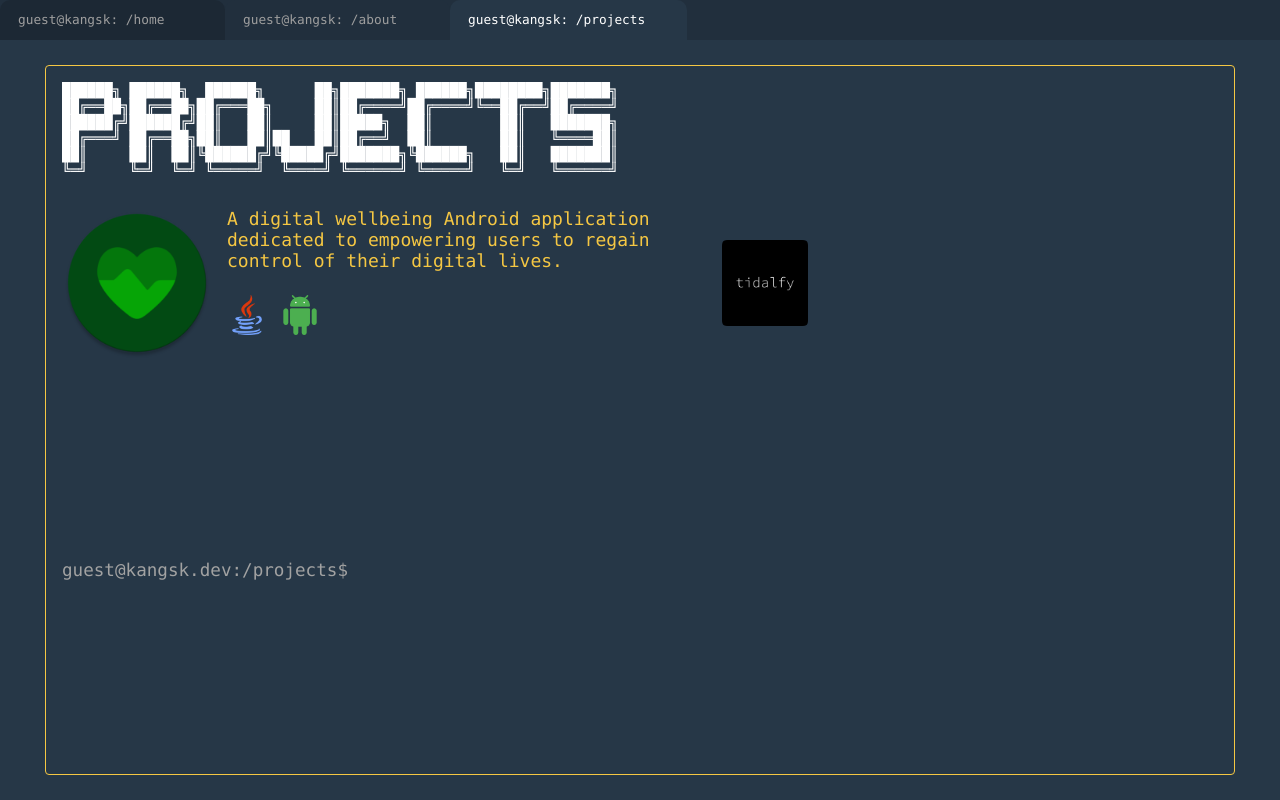
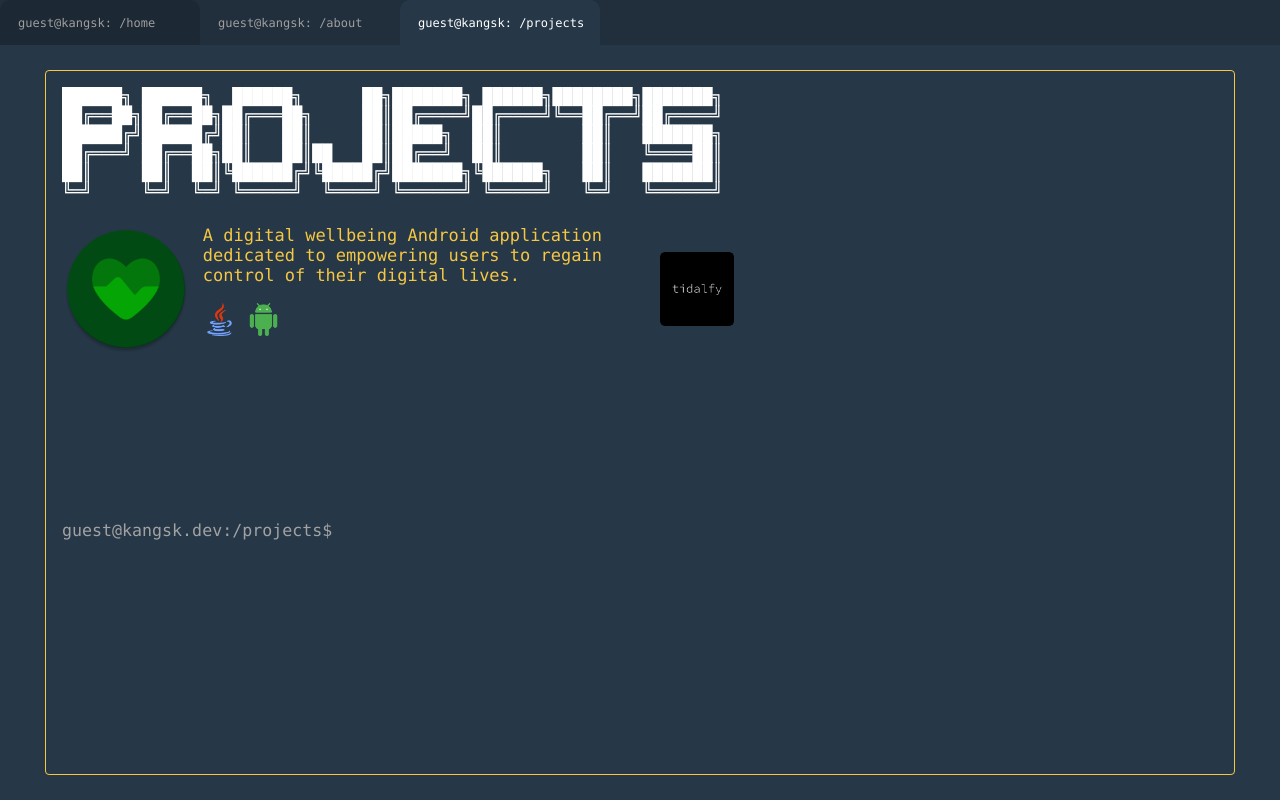
Before and after one commit to skang188144/kangsk.dev, a React (Create React App) app: page /projects in a window 1280 px wide. Built offline with nearby package versions, Linux system fonts and the light colour scheme.

Commit message:
Replace hard coded pixel units with responsive vh/vw units.

```diff
--- a/public/index.html
+++ b/public/index.html
@@ -1,5 +1,5 @@
 <!DOCTYPE html>
-<html lang="en" style="background-color: #263747; width: 100vw; min-width: 675px; height: 100vh;">
+<html lang="en" style="background-color: #263747; width: 100vw; min-width: 600px; height: 100vh;">
   <head>
     <meta charset="utf-8" />
     <link rel="icon" href="%PUBLIC_URL%/KangskDevIcon.png" />
--- a/src/App.css
+++ b/src/App.css
@@ -1,6 +1,6 @@
 .App {
     background-color: #263747;
     width: 100vw;
-    min-width: 675px;
+    min-width: 600px;
     height: 100vh;
 }
--- a/src/components/Navbar.css
+++ b/src/components/Navbar.css
@@ -3,7 +3,7 @@
     color: white;
     display: flex;
     align-items: center;
-    height: 40px;
+    height: 45px;
     width: 100vw;
     min-width: fit-content;
 }
@@ -14,17 +14,18 @@
     list-style: none;
     display: flex;
     height: inherit;
+    width: inherit;
+    min-width: inherit;
 }
 
 .Navbar ul li {
     display: inline;
     list-style: none;
-    font-size: 0.8rem;
+    font-size: max(0.85vw, 12px);
     border-radius: 10px 10px 0px 0px;
-    width: 225px;
+    width: max(15.5vw, 200px);
     min-width: fit-content;
     height: inherit;
-    min-height: fit-content;
     font-family: 'Fira Mono', Consolas, Menlo, Monaco, 'Courier New', Courier, monospace;
     background-color: #212f3d;
     color: #9e9e9e;
@@ -44,9 +45,8 @@ a {
     text-decoration: none;
     display: block;
     padding-left: 18px;
-    padding-right: 42px;
-    padding-top: 12px;
-    padding-bottom: 12px;
-    width: fit-content;
+    height: inherit;
+    width: calc(inherit - 18px);
     text-wrap: nowrap;
+    align-content: center;
 }
--- a/src/components/TerminalComponent.css
+++ b/src/components/TerminalComponent.css
@@ -1,7 +1,7 @@
 .Terminal {
     background: #263747;
     color: white;
-    font-size: 1.1rem;
+    font-size: max(1.3vw, 12px);
     font-family: 'Fira Mono', Consolas, Menlo, Monaco, 'Courier New', Courier, monospace;
     border-radius: 4px;
     margin: 25px 45px 25px 45px;
@@ -9,18 +9,18 @@
     position: relative;
     border: 1px solid #f5c743;
     width: calc(100vw - 124px);
-    min-width: 551px;
+    min-width: 476px;
     height: inherit;
-    max-height: calc(100vh - 124px);
+    max-height: calc(100vh - 129px);
 }
 
 .TerminalContainer {
     overflow: auto;
     display: flex;
     flex-direction: column;
-    height: calc(100vh - 124px);
+    height: calc(100vh - 129px);
     width: calc(100vw - 124px);
-    min-width: 551px;
+    min-width: 476px;
 }
 
 .TerminalLine {
--- a/src/components/pages/About.css
+++ b/src/components/pages/About.css
@@ -13,7 +13,7 @@
 }
 
 .AboutTitle {
-    font-size: 0.875rem;
+    font-size: max(1.3vw, 12px);
     display: inline-block;
     white-space: pre;
     flex-shrink: 0;
@@ -23,7 +23,7 @@
 .AboutHeadshotImage {
     margin-left: auto;
     margin-right: auto;
-    width: 300px;
+    width: max(20vw, 184.6px);
     animation: scale-in-center 0.5s;
     animation-play-state: paused;
     animation-fill-mode: forwards;
@@ -36,24 +36,24 @@
     display: flex;
     flex-direction: row;
     flex-shrink: 0;
-    padding-bottom: 50px;
+    padding-bottom: max(3.33vw, 30.7px);
     justify-content: center;
 }
 
 .AboutGitHubIconContainer {
-    width: 30px;
+    width: max(2vw, 18.4px);
     padding: 0;
-    margin-right: 15px;
+    margin-right: 1vw;
 }
 
 .AboutLinkedInIconContainer {
-    width: 30px;
+    width: max(2vw, 18.4px);
     padding: 0;
-    margin-left: 15px;
+    margin-left: 1vw;
 }
 
 .AboutGitHubIcon {
-    width: 30px;
+    width: max(2vw, 18.4px);
     animation: scale-in-center 0.5s;
     animation-play-state: paused;
     animation-fill-mode: forwards;
@@ -63,7 +63,7 @@
 }
 
 .AboutLinkedInIcon {
-    width: 30px;
+    width: max(2vw, 18.4px);
     animation: scale-in-center 0.5s;
     animation-play-state: paused;
     animation-fill-mode: forwards;
@@ -82,7 +82,7 @@
 }
 
 .AboutText {
-    font-size: 1.125rem;
+    font-size: max(1.329vw, 12.267px);
     color: #f5c743;
     display: inline-block;
     overflow: hidden;
@@ -96,7 +96,7 @@
     flex-direction: row;
     flex-shrink: 0;
     justify-content: center;
-    margin-top: 20px;
+    margin-top: max(1.33vw, 12.2px);
 }
 
 .AboutTechnologiesIconRowContainer2 {
@@ -104,13 +104,13 @@
     flex-direction: row;
     flex-shrink: 0;
     justify-content: center;
-    margin-top: 20px;
+    margin-top: max(1.33vw, 12.2px);
 }
 
 .AboutJavaIconContainer {
     display: flex;
     flex-shrink: 0;
-    width: 50px;
+    width: max(3.33vw, 30.7px);
     margin-right: auto;
     margin-left: auto;
     margin-top: auto;
@@ -118,7 +118,7 @@
 }
 
 .AboutJavaIcon {
-    width: 50px;
+    width: max(3.33vw, 30.7px);
     opacity: 0;
     animation: scale-in-center 0.5s;
     animation-play-state: paused;
@@ -131,7 +131,7 @@
 .AboutPythonIconContainer {
     display: flex;
     flex-shrink: 0;
-    width: 50px;
+    width: max(3.33vw, 30.7px);
     margin-right: auto;
     margin-left: auto;
     margin-top: auto;
@@ -139,7 +139,7 @@
 }
 
 .AboutPythonIcon {
-    width: 50px;
+    width: max(3.33vw, 30.7px);
     opacity: 0;
     animation: scale-in-center 0.5s;
     animation-play-state: paused;
@@ -152,7 +152,7 @@
 .AboutCIconContainer {
     display: flex;
     flex-shrink: 0;
-    width: 50px;
+    width: max(3.33vw, 30.7px);
     margin-right: auto;
     margin-left: auto;
     margin-top: auto;
@@ -160,7 +160,7 @@
 }
 
 .AboutCIcon {
-    width: 50px;
+    width: max(3.33vw, 30.7px);
     opacity: 0;
     animation: scale-in-center 0.5s;
     animation-play-state: paused;
@@ -173,7 +173,7 @@
 .AboutOCamlIconContainer {
     display: flex;
     flex-shrink: 0;
-    width: 50px;
+    width: max(3.33vw, 30.7px);
     margin-right: auto;
     margin-left: auto;
     margin-top: auto;
@@ -181,7 +181,7 @@
 }
 
 .AboutOCamlIcon {
-    width: 50px;
+    width: max(3.33vw, 30.7px);
     opacity: 0;
     animation: scale-in-center 0.5s;
     animation-play-state: paused;
@@ -194,7 +194,7 @@
 .AboutJavascriptIconContainer {
     display: flex;
     flex-shrink: 0;
-    width: 50px;
+    width: max(3.33vw, 30.7px);
     margin-right: auto;
     margin-left: auto;
     margin-top: auto;
@@ -202,7 +202,7 @@
 }
 
 .AboutJavascriptIcon {
-    width: 50px;
+    width: max(3.33vw, 30.7px);
     opacity: 0;
     animation: scale-in-center 0.5s;
     animation-play-state: paused;
@@ -215,7 +215,7 @@
 .AboutHTMLIconContainer {
     display: flex;
     flex-shrink: 0;
-    width: 50px;
+    width: max(3.33vw, 30.7px);
     margin-right: auto;
     margin-left: auto;
     margin-top: auto;
@@ -223,7 +223,7 @@
 }
 
 .AboutHTMLIcon {
-    width: 50px;
+    width: max(3.33vw, 30.7px);
     opacity: 0;
     animation: scale-in-center 0.5s;
     animation-play-state: paused;
@@ -236,7 +236,7 @@
 .AboutCSSIconContainer {
     display: flex;
     flex-shrink: 0;
-    width: 50px;
+    width: max(3.33vw, 30.7px);
     margin-right: auto;
     margin-left: auto;
     margin-top: auto;
@@ -244,7 +244,7 @@
 }
 
 .AboutCSSIcon {
-    width: 50px;
+    width: max(3.33vw, 30.7px);
     opacity: 0;
     animation: scale-in-center 0.5s;
     animation-play-state: paused;
@@ -257,7 +257,7 @@
 .AboutReactIconContainer {
     display: flex;
     flex-shrink: 0;
-    width: 50px;
+    width: max(3.33vw, 30.7px);
     margin-right: auto;
     margin-left: auto;
     margin-top: auto;
@@ -265,7 +265,7 @@
 }
 
 .AboutReactIcon {
-    width: 50px;
+    width: max(3.33vw, 30.7px);
     opacity: 0;
     animation: scale-in-center 0.5s;
     animation-play-state: paused;
@@ -278,7 +278,7 @@
 .AboutAndroidIconContainer {
     display: flex;
     flex-shrink: 0;
-    width: 50px;
+    width: max(3.33vw, 30.7px);
     margin-right: auto;
     margin-left: auto;
     margin-top: auto;
@@ -286,7 +286,7 @@
 }
 
 .AboutAndroidIcon {
-    width: 50px;
+    width: max(3.33vw, 30.7px);
     opacity: 0;
     animation: scale-in-center 0.5s;
     animation-play-state: paused;
@@ -299,7 +299,7 @@
 .AboutSpringBootIconContainer {
     display: flex;
     flex-shrink: 0;
-    width: 50px;
+    width: max(3.33vw, 30.7px);
     margin-right: auto;
     margin-left: auto;
     margin-top: auto;
@@ -307,7 +307,7 @@
 }
 
 .AboutSpringBootIcon {
-    width: 50px;
+    width: max(3.33vw, 30.7px);
     opacity: 0;
     animation: scale-in-center 0.5s;
     animation-play-state: paused;
--- a/src/components/pages/Home.css
+++ b/src/components/pages/Home.css
@@ -4,9 +4,9 @@
     display: inline-block;
     white-space: pre;
     flex-shrink: 0;
-    font-size: 0.875rem;
     overflow: visible;
     width: fit-content;
+    font-size: max(1.3vw, 12px);
 }
 
 .HomeText {
@@ -15,4 +15,5 @@
     flex-shrink: 0;
     overflow: visible;
     width: fit-content;
+    font-size: max(1.3vw, 12px);
 }
--- a/src/components/pages/Projects.css
+++ b/src/components/pages/Projects.css
@@ -1,7 +1,7 @@
 @import '../TerminalController.css';
 
 .ProjectsTitle {
-    font-size: 0.875rem;
+    font-size: max(1.3vw, 12px);
     display: inline-block;
     white-space: pre;
     flex-shrink: 0;
@@ -32,40 +32,40 @@
     display: flex;
     flex-direction: row;
     flex-shrink: 0;
-    margin-top: 20px;
-    margin-bottom: 10px;
-    margin-right: 10px;
-    padding-left: 0px;
-    padding-top: 10px;
-    padding-bottom: 10px;
-    padding-right: 10px;
-    border-radius: 10px;
+    margin-top: max(1.3vw, 12px);
+    margin-bottom: max(0.6vw, 5.5px);
+    margin-right: max(0.6vw, 5.5px);
+    padding-left: 0vw;
+    padding-top: max(0.6vw, 5.5px);
+    padding-bottom: max(0.6vw, 5.5px);
+    padding-right: max(0.6vw, 5.5px);
+    border-radius: max(0.6vw, 5.5px);
 }
 
 .ProjectsTidalfyProjectContainer {
     display: flex;
     flex-direction: row;
     flex-shrink: 0;
-    margin-top: 20px;
-    margin-bottom: 10px;
-    margin-left: 10px;
-    padding-top: 10px;
-    padding-bottom: 10px;
-    padding-right: 10px;
-    padding-left: 10px;
-    border-radius: 10px;
+    margin-top: max(1.3vw, 12px);
+    margin-bottom: max(0.6vw, 5.5px);
+    margin-left: max(0.6vw, 5.5px);
+    padding-top: max(0.6vw, 5.5px);
+    padding-bottom: max(0.6vw, 5.5px);
+    padding-right: max(0.6vw, 5.5px);
+    padding-left: max(0.6vw, 5.5px);
+    border-radius: max(0.6vw, 5.5px);
 }
 
 .ProjectsKangskDevProjectContainer {
     display: flex;
     flex-direction: row;
     flex-shrink: 0;
-    margin-top: 10px;
-    padding-left: 0px;
-    padding-top: 10px;
-    padding-bottom: 10px;
-    padding-right: 10px;
-    border-radius: 10px;
+    margin-top: max(0.6vw, 5.5px);
+    padding-left: 0vw;
+    padding-top: max(0.6vw, 5.5px);
+    padding-bottom: max(0.6vw, 5.5px);
+    padding-right: max(0.6vw, 5.5px);
+    border-radius: max(0.6vw, 5.5px);
 }
 
 .ProjectsProjectContentContainer {
@@ -76,7 +76,7 @@
 
 .ProjectsProjectText {
     white-space: pre;
-    font-size: 1.125rem;
+    font-size: max(1.329vw, 12.267px);
     color: #f5c743;
 }
 
@@ -89,8 +89,8 @@
 }
 
 .ProjectsProjectTechnologyImage {
-    width: 40px;
-    margin-right: 12.5px;
+    width: max(2.6vw, 24px);
+    margin-right: max(0.83vw, 7.6px);
     animation: scale-in-center 0.5s;
     animation-play-state: paused;
     animation-fill-mode: forwards;
@@ -100,8 +100,8 @@
 }
 
 .ProjectsProjectImage {
-    width: 150px;
-    margin-right: 15px;
+    width: max(10vw, 92.3px);
+    margin-right: max(1vw, 9.2px);
     animation: scale-in-center 0.3s;
     animation-play-state: paused;
     animation-fill-mode: forwards;
```
